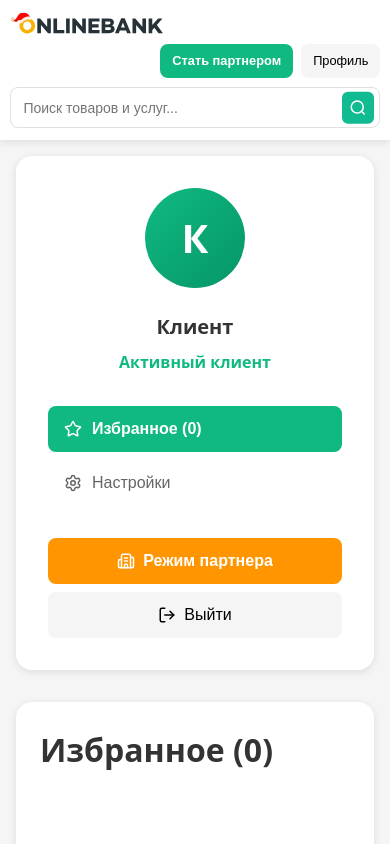
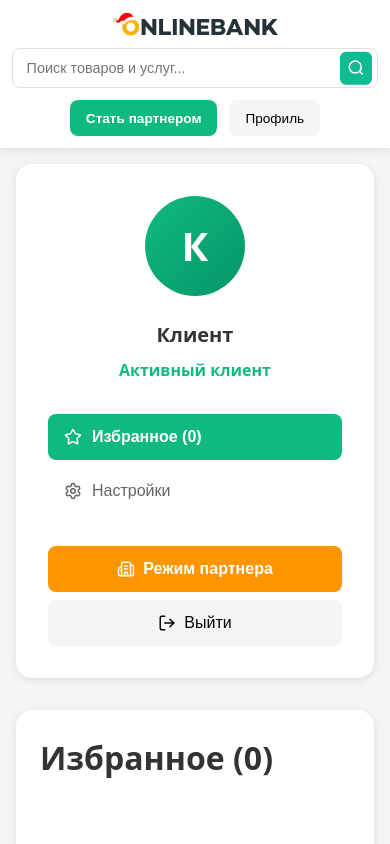
Before and after one commit to Yerjvn/merchant-platform, a React (Vite) app: page /#/profile in a window 390 px wide. Shown: the top 844 px of the page. Built offline with nearby package versions, Linux system fonts and the light colour scheme.

Commit message:
Добавлен трехстрочный layout для экранов ≤400px: логотип по центру, поиск на всю ширину, кнопки по центру

```diff
--- a/src/components/Header.css
+++ b/src/components/Header.css
@@ -287,14 +287,61 @@
   }
 }
 
-@media (max-width: 360px) {
+@media (max-width: 400px) {
+  .header {
+    padding: 0.75rem 0;
+  }
+
   .header-container {
-    padding: 0 0.5rem;
-    gap: 0.5rem;
+    padding: 0 0.75rem;
+    gap: 0.75rem;
+    justify-content: center;
+  }
+
+  .logo {
+    order: 1;
+    flex: 1 1 100%;
+    justify-content: center;
+    margin: 0;
   }
 
   .logo-svg {
-    height: 20px;
+    height: 24px;
+  }
+
+  .search-form {
+    order: 2;
+    flex: 1 1 100%;
+  }
+
+  .search-input {
+    font-size: 0.9rem;
+    padding: 0.7rem 3rem 0.7rem 0.85rem;
+  }
+
+  .header-actions {
+    order: 3;
+    flex: 1 1 100%;
+    justify-content: center;
+    margin-left: 0;
+    gap: 0.75rem;
+  }
+
+  .partner-button,
+  .profile-button {
+    padding: 0.65rem 1rem;
+    font-size: 0.85rem;
+  }
+}
+
+@media (max-width: 360px) {
+  .header-container {
+    padding: 0 0.6rem;
+    gap: 0.6rem;
+  }
+
+  .logo-svg {
+    height: 22px;
   }
 
   .search-input {
@@ -304,7 +351,7 @@
 
   .partner-button,
   .profile-button {
-    padding: 0.55rem 0.65rem;
-    font-size: 0.75rem;
+    padding: 0.6rem 0.9rem;
+    font-size: 0.8rem;
   }
 }
```
